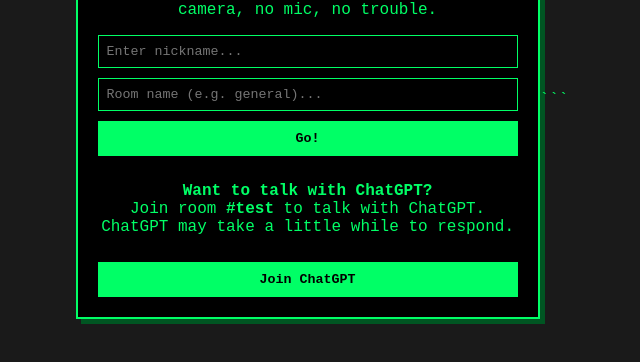
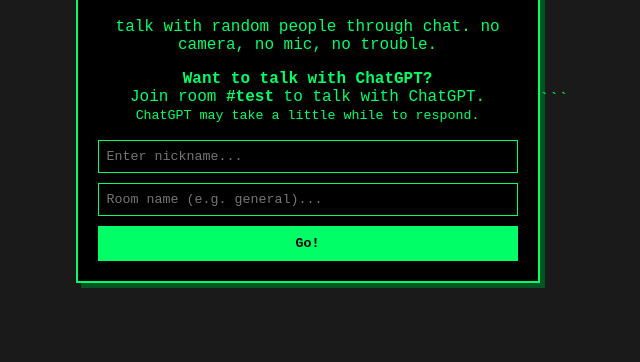
Before and after one commit to jovanpasku20-collab/talkamo, a website: page public/index.html in a window 1280 px wide. Shown: the part 300-662 px from the top of the page, without its empty margins (318-958 px from the left). Drawn offline with nearby package versions, Linux system fonts and the light colour scheme.

Commit message:
Refactor index.html for improved structure
Removed unnecessary elements and improved layout for clarity.

````diff
--- a/public/index.html
+++ b/public/index.html
@@ -7,77 +7,41 @@
     <link rel="stylesheet" href="css/style.css">
 </head>
 <body>
-
     <!-- Landing View -->
     <div id="landing">
         <h1>Welcome to talkamo!</h1>
-
         <p>talk with random people through chat. no camera, no mic, no trouble.</p>
 
+        <p>
+            <strong>Want to talk with ChatGPT?</strong><br>
+            Join room <strong>#test</strong> to talk with ChatGPT.<br>
+            <small>ChatGPT may take a little while to respond.</small>
+        </p>
+
         <div class="setup-form">
-            <input
-                type="text"
-                id="nickname-input"
-                placeholder="Enter nickname..."
-                maxlength="15"
-                autocomplete="off"
-            >
-
-            <input
-                type="text"
-                id="room-input"
-                placeholder="Room name (e.g. general)..."
-                maxlength="20"
-                autocomplete="off"
-            >
-
+            <input type="text" id="nickname-input" placeholder="Enter nickname..." maxlength="15" autocomplete="off">
+            <input type="text" id="room-input" placeholder="Room name (e.g. general)..." maxlength="20" autocomplete="off">
             <button id="go-btn">Go!</button>
-
-            <p>
-                <strong>Want to talk with ChatGPT?</strong><br>
-                Join room <strong>#test</strong> to talk with ChatGPT.<br>
-                <span class="disclaimer">
-                    ChatGPT may take a little while to respond.
-                </span>
-            </p>
-
-            <button id="ai-btn">Join ChatGPT</button>
         </div>
     </div>
 
     <!-- Active Chatroom View -->
     <div id="chat-room" class="hidden">
-
         <div id="chat-header">
             <span id="room-title">Room: #general</span>
             <span>(<span id="user-count">0</span>/5 online)</span>
         </div>
 
-        <div id="connection-status">
-            [Connected]
-        </div>
-
         <div id="chatbox"></div>
 
-        <div id="typing-area"></div>
-
         <div id="input-area">
-            <input
-                type="text"
-                id="msg-input"
-                placeholder="Type a message..."
-                autocomplete="off"
-            >
+            <input type="text" id="msg-input" placeholder="Type a message..." autocomplete="off">
             <button id="send-btn">Send</button>
         </div>
-
-        <button id="leave-btn">Leave room</button>
-
     </div>
 
     <script src="/socket.io/socket.io.js"></script>
     <script src="js/client.js"></script>
-
 </body>
 </html>
 ```
````
